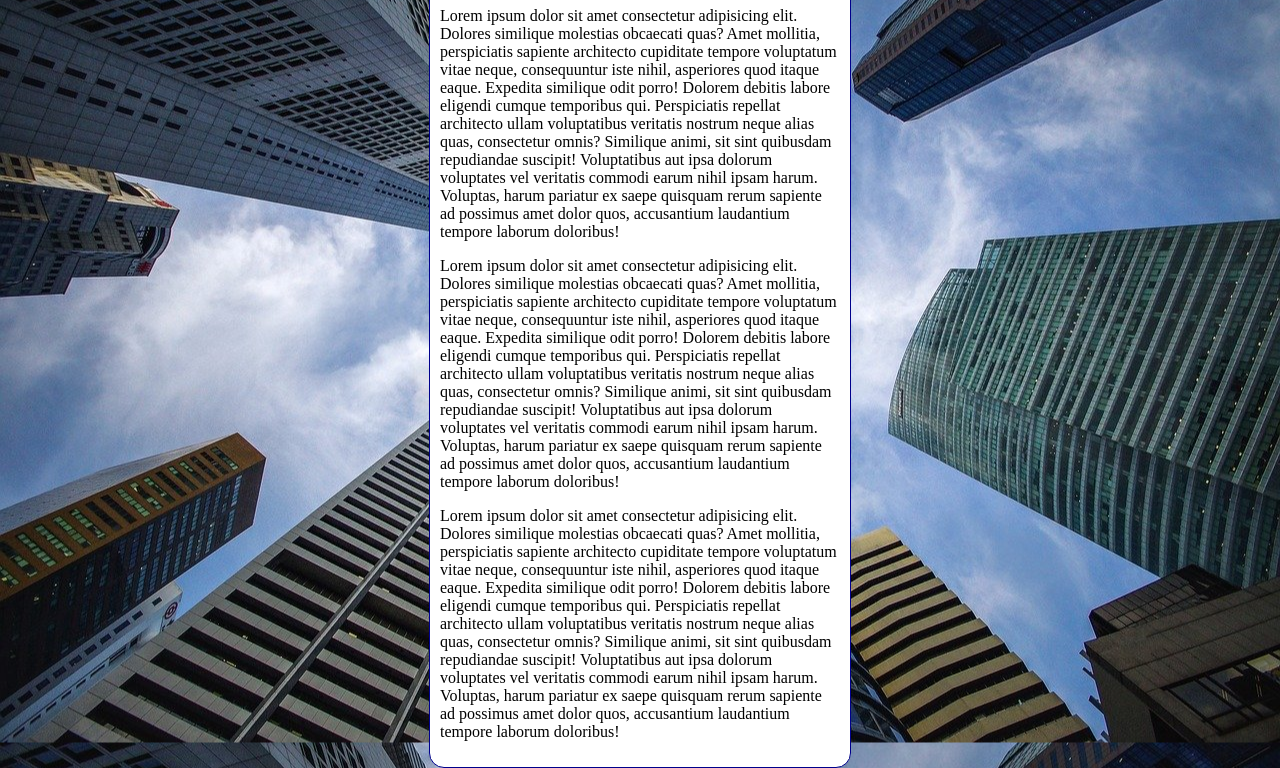
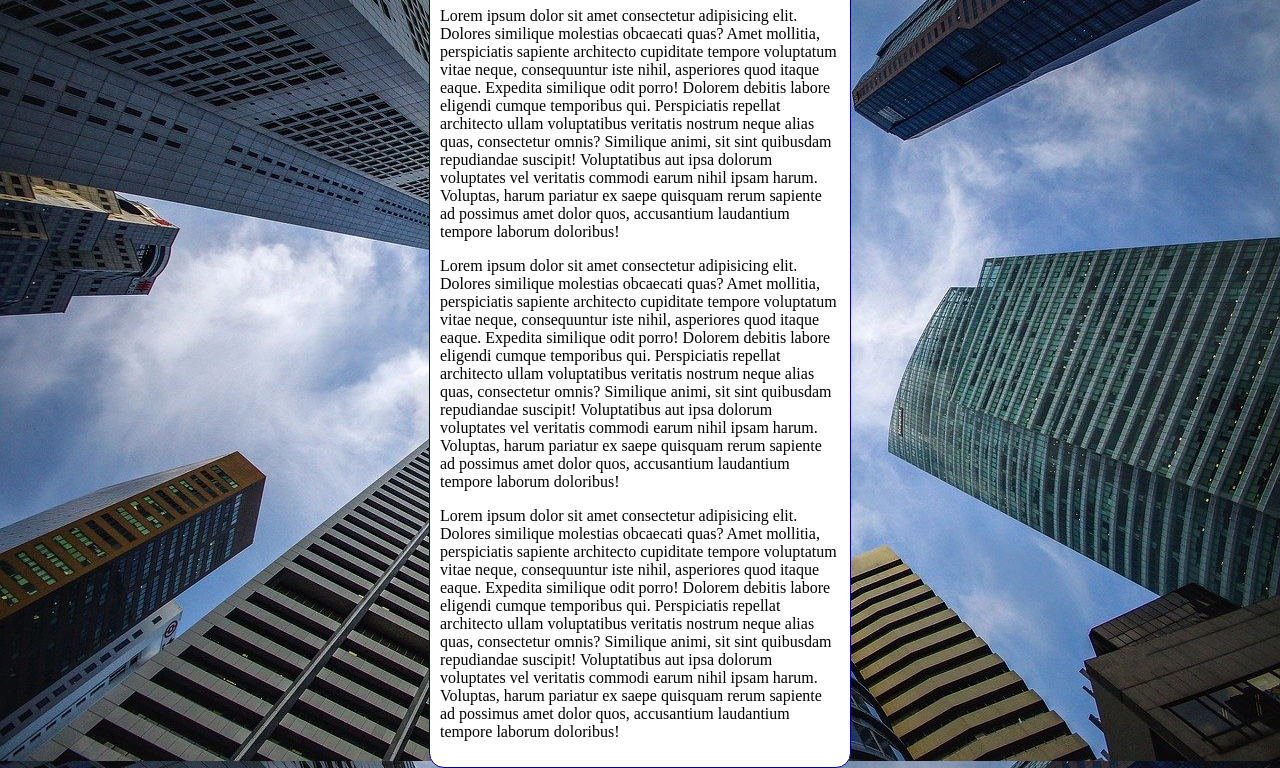
Before and after one commit to davidrodrigues4/html-css, a plain HTML site: page exercicios/ex022/fundo006.html in a window 1280 px wide. Shown: the part 92-860 px from the top of the page. Drawn offline with Linux system fonts and the light colour scheme.

Commit message:
Update fundo006.html

```diff
--- a/exercicios/ex022/fundo006.html
+++ b/exercicios/ex022/fundo006.html
@@ -7,16 +7,24 @@
     <style>
         body {
             height: 100vh;
+            /*
             background-color: black;
             background-image: url(imagens/wallpaper002.jpg);
             background-position: center center;
-            background-repeat: repeat-y;
+            background-repeat: no-repeat;
             background-size: cover;
+            background-attachment: fixed;
+            */
+
+            /* Shorthand - background
+            color > image > position > repate > [size] > attechment
+            */
+            background: black url(imagens/wallpaper002.jpg) center center/cover fixed;
         }
 
         main {
             background-color: white;
-            width: 400px;
+            max-width: 400px;
             padding: 10px;
             margin: auto;
             border: 1px solid darkblue;
```
